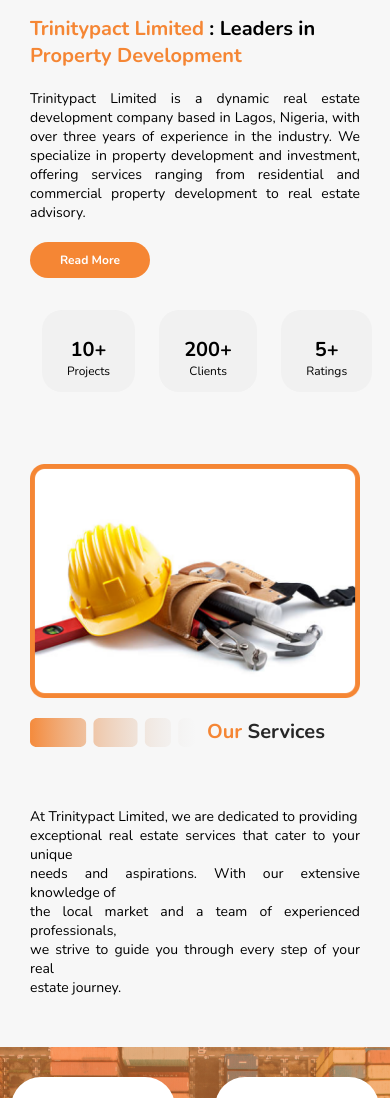
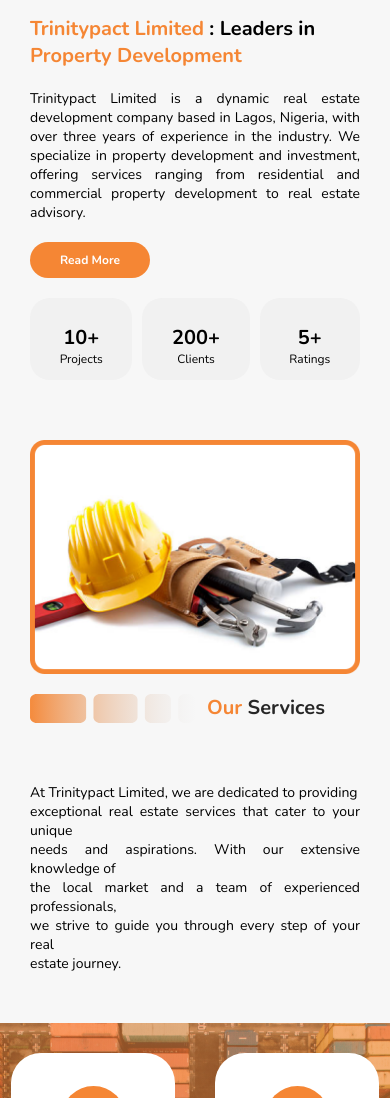
Before and after one commit to demilade211/trinitypactV2, a Next.js app: page / in a window 390 px wide. Shown: the part 814-1912 px from the top of the page. Built offline with nearby package versions, Linux system fonts and the light colour scheme.

Commit message:
corrected some responsive issues on home page

```diff
--- a/app/subcomponents/AboutUs.jsx
+++ b/app/subcomponents/AboutUs.jsx
@@ -27,16 +27,16 @@ const AboutUs = () => {
                         and commercial property development to real estate advisory.
                     </p>
                     <OrangeButton>Read More</OrangeButton>
-                    <div className='list-con flex'>
-                        <div className='list m-3'>
+                    <div className='list-con'>
+                        <div className='list'>
                             <p className='number'>10+</p>
                             <p className='title'>Projects</p>
                         </div>
-                        <div className='list m-3'>
+                        <div className='list'>
                             <p className='number'>200+</p>
                             <p className='title'>Clients</p>
                         </div>
-                        <div className='list m-3'>
+                        <div className='list'>
                             <p className='number'>5+</p>
                             <p className='title'>Ratings</p>
                         </div>
@@ -140,7 +140,15 @@ const Right = styled.div`
         }
     }
     .list-con{
+        width: 100%;
         margin-top:20px;
+        display: grid;
+        grid-template-columns: auto auto auto;
+        row-gap: 10px;
+        column-gap: 10px;
+        @media (max-width: 350px) {
+            grid-template-columns: 1fr 1fr;
+        }
         .list{
             display: flex;
             flex-direction: column;
--- a/app/subcomponents/CardsSection.jsx
+++ b/app/subcomponents/CardsSection.jsx
@@ -90,6 +90,9 @@ const Con = styled.section`
     @media (max-width: 1200px) {
         grid-template-columns: 164px 164px;
     }
+    @media (max-width: 350px) {
+        grid-template-columns: 100%;
+    }
     .item-con{
         height: 284px;
         border-radius: 30px;
--- a/app/subcomponents/Listings.jsx
+++ b/app/subcomponents/Listings.jsx
@@ -116,6 +116,9 @@ const Con = styled.section`
         @media (max-width: 1200px) {
             display: grid;
         }
+        @media (max-width: 390px) {
+            grid-template-columns:100%;
+        }
         .con{
             height: 490px;
             border-radius: 30px;
```
